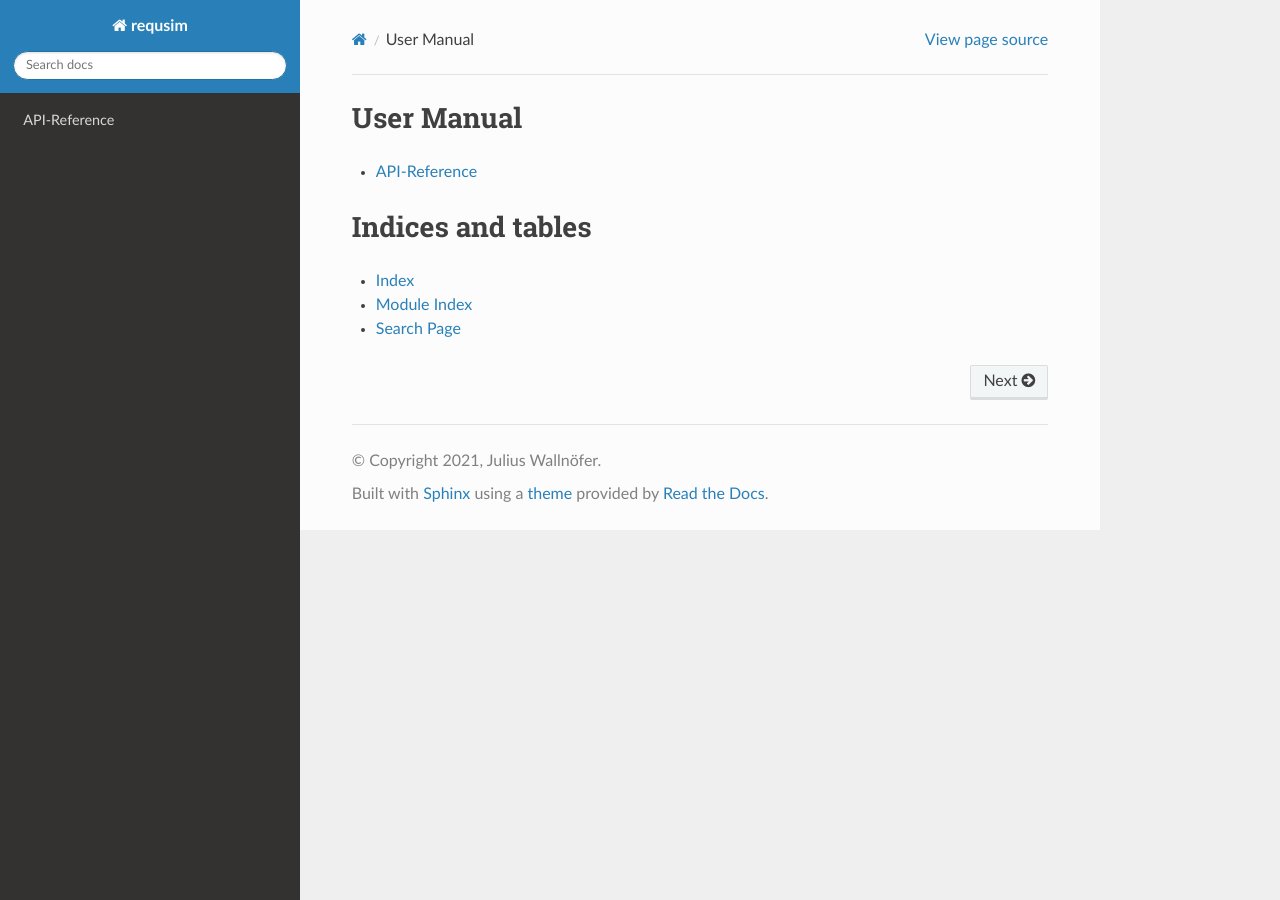
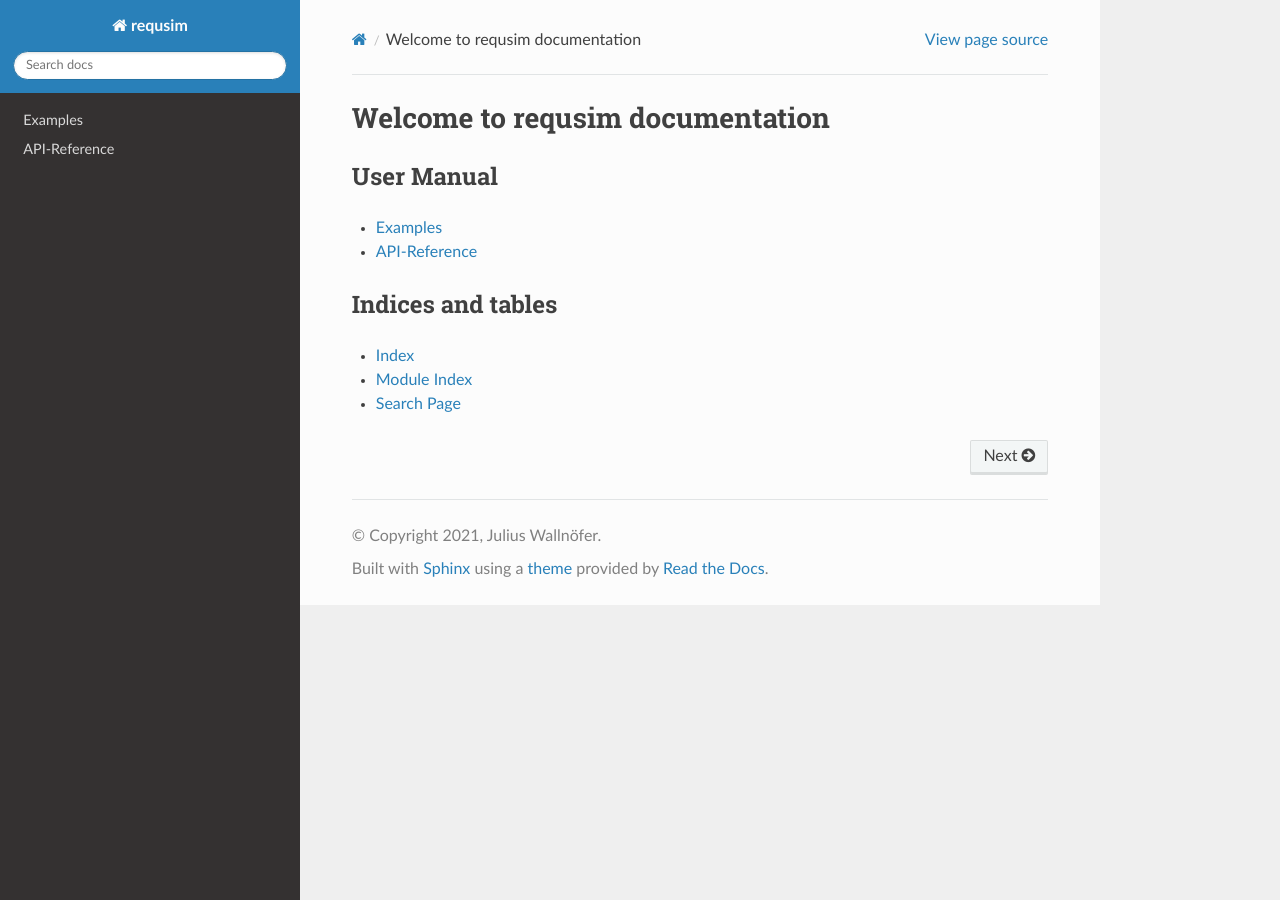
Before and after one commit to jwallnoefer/requsim, a Sphinx documentation site: the page built from docs/source/index.rst, in a window 1280 px wide. Built offline with Sphinx 7.4.7 and the Read the Docs theme 2.0.0, drawn with Linux system fonts in a browser that asks for light colours; the version number could not be read and is left out.

Commit message:
add examples to docs

```diff
--- a/docs/source/conf.py
+++ b/docs/source/conf.py
@@ -60,7 +60,7 @@ html_theme = "sphinx_rtd_theme"
 # Add any paths that contain custom static files (such as style sheets) here,
 # relative to this directory. They are copied after the builtin static files,
 # so a file named "default.css" will overwrite the builtin "default.css".
-html_static_path = ["_static"]
+html_static_path = []
 
 # napoleon options
 napoleon_use_ivar = True
--- a/docs/source/index.rst
+++ b/docs/source/index.rst
@@ -2,6 +2,11 @@
    sphinx-quickstart on Tue Nov  2 17:43:45 2021.
    You can adapt this file completely to your liking, but it should at least
    contain the root ``toctree`` directive.
+
+================================
+Welcome to requsim documentation
+================================
+
 
 User Manual
 ===================================
@@ -9,8 +14,8 @@ User Manual
 .. toctree::
    :maxdepth: 1
 
+   examples
    api
-
 
 Indices and tables
 ==================
```
Also changed, not shown: docs/source/examples.rst (added, +23 -0 lines).
